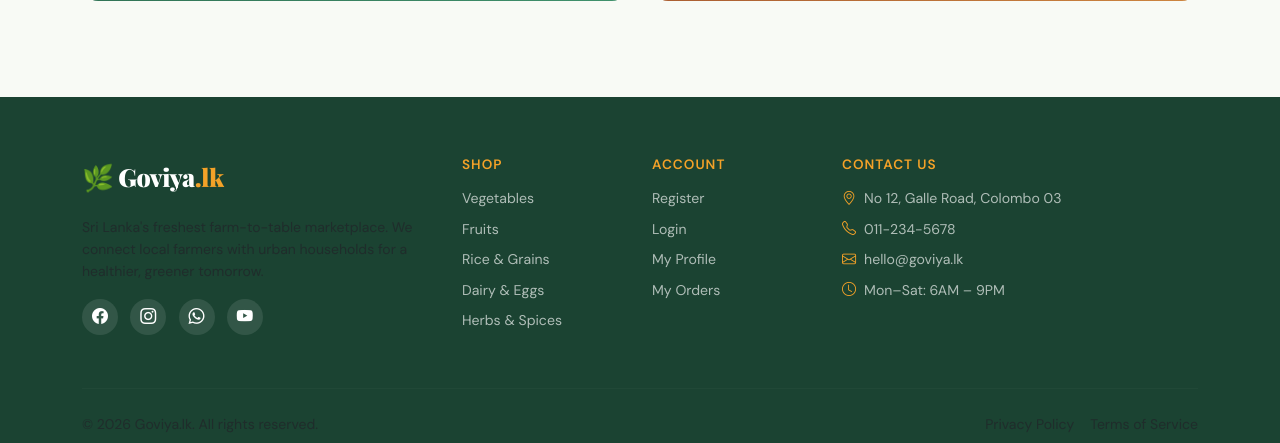
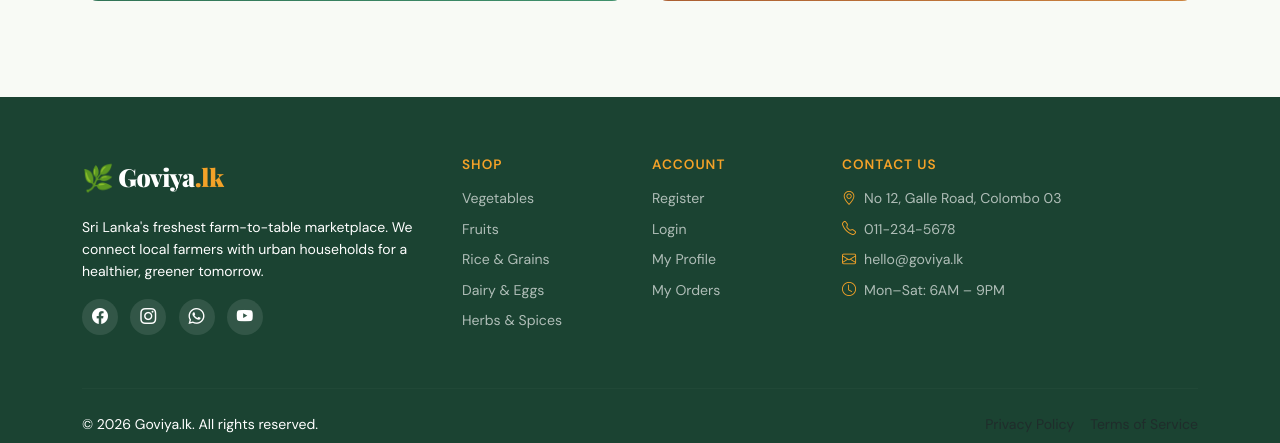
Before and after one commit to DineshaNavod/Goviya-Ecommerce-PHP-Web-App, a PHP site: page /goviya/index.php in a window 1280 px wide. Shown: the part 2356-2799 px from the top of the page. Run offline with PHP 8.4, Linux system fonts and the light colour scheme; data comes from the database, SQL or seed files in the repository.

Commit message:
Fix bug in foote

```diff
--- a/includes/footer.php
+++ b/includes/footer.php
@@ -9,7 +9,9 @@
           <span class="brand-leaf">🌿</span>
           <span class="brand-text text-white">Goviya<span class="brand-dot">.lk</span></span>
         </div>
-        <p class="text-muted small" style="color:white;">Sri Lanka's freshest farm-to-table marketplace. We connect local farmers with urban households for a healthier, greener tomorrow.</p>
+        <p class="small" style="color: white !important;">
+            Sri Lanka's freshest farm-to-table marketplace. We connect local farmers with urban households for a healthier, greener tomorrow.
+        </p>
         <div class="social-links mt-3">
           <a href="#"><i class="bi bi-facebook"></i></a>
           <a href="#"><i class="bi bi-instagram"></i></a>
@@ -48,7 +50,7 @@
     </div>
 
     <hr class="footer-divider">
-    <div class="d-flex flex-wrap justify-content-between align-items-center small text-muted py-2">
+    <div class="d-flex flex-wrap justify-content-between align-items-center small text-muted py-2" style="color: white !important;">
       <span>&copy; <?= date('Y') ?> Goviya.lk. All rights reserved.</span>
       <span class="d-flex gap-3">
         <a href="#" class="text-muted text-decoration-none">Privacy Policy</a>
```
